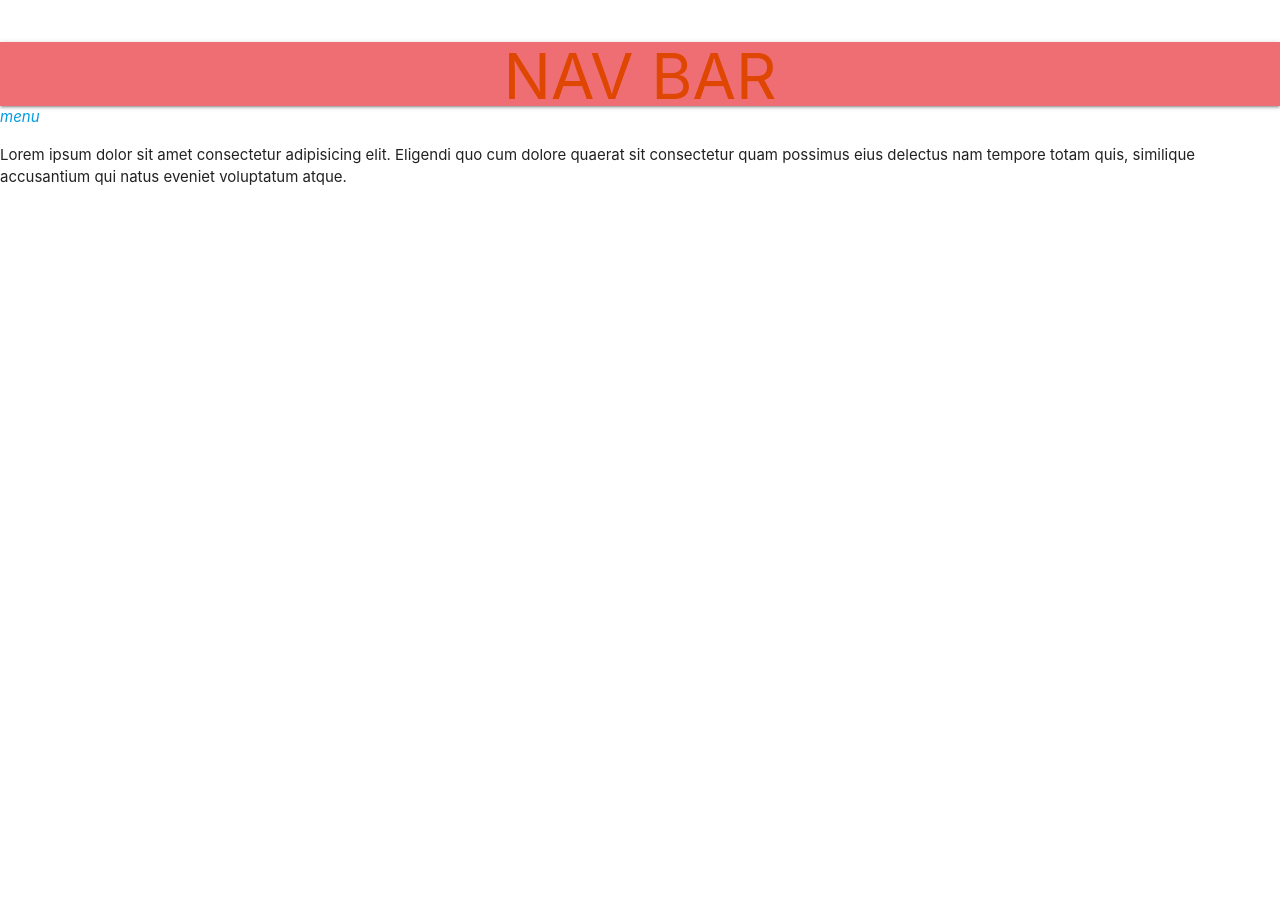
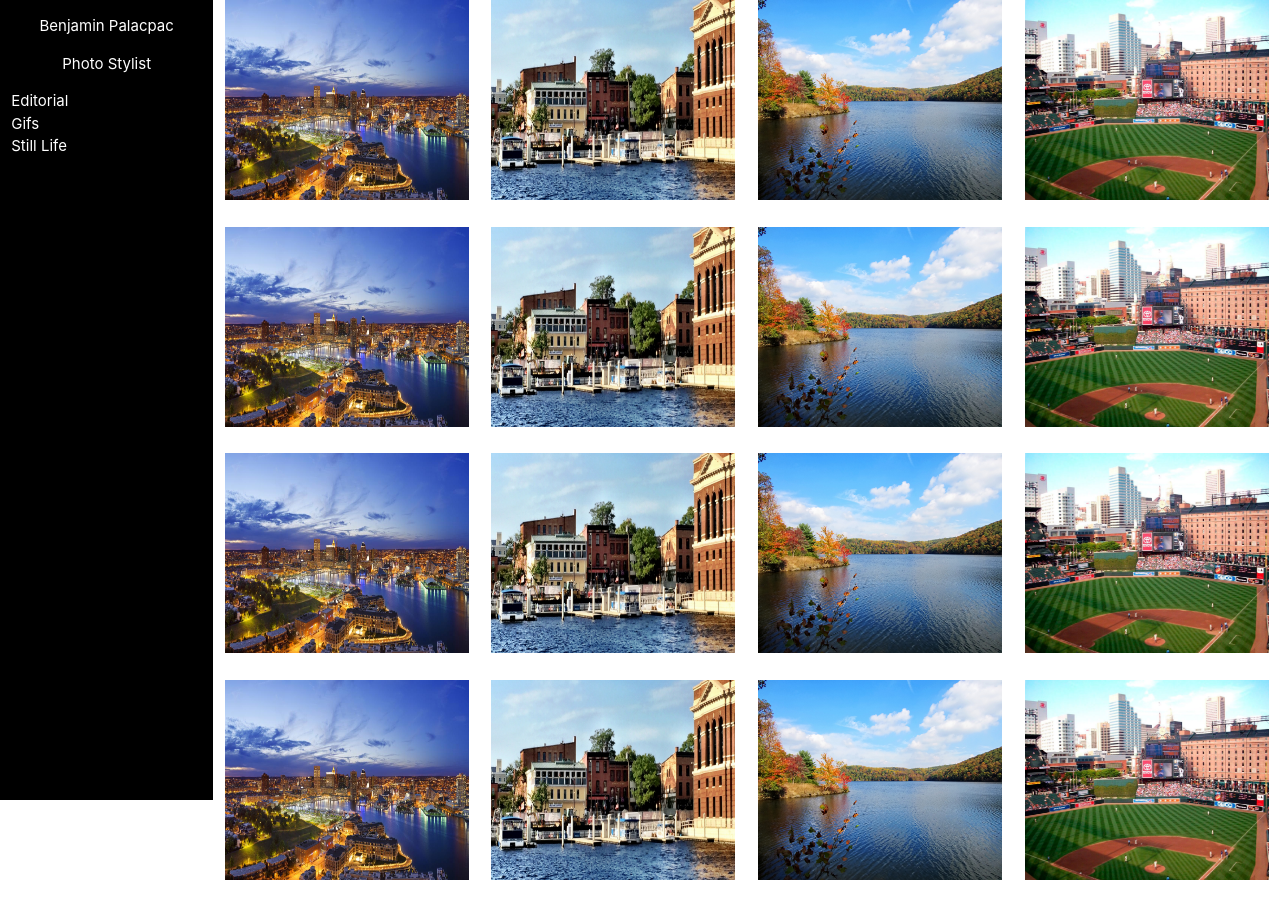
Before and after one commit to mfbradley/benPort, a plain HTML site: page index.html in a window 1280 px wide. Before the commit the page ends 800 px from the top, so only its background shows below. Drawn offline with nearby package versions, Linux system fonts and the light colour scheme.

Commit message:
wireframe with placeholder images index.html

```diff
--- a/assets/javascript/app.js
+++ b/assets/javascript/app.js
@@ -1,14 +1,11 @@
-document.addEventListener('DOMContentLoaded', function() {
-    var elems = document.querySelectorAll('.sidenav');
-    var instances = M.Sidenav.init(elems, options);
+// Initialize Materialize Components
+$(document).ready(function () {
+  // $('.sidenav').sidenav();
+
+  // $('.slider').slider();
+  // $('.carousel').carousel();
+
+  $('.carousel.carousel-slider').carousel({
+    fullWidth: true
   });
-
-  // Initialize collapsible (uncomment the lines below if you use the dropdown variation)
-  // var collapsibleElem = document.querySelector('.collapsible');
-  // var collapsibleInstance = M.Collapsible.init(collapsibleElem, options);
-
-  // Or with jQuery
-
-  $(document).ready(function(){
-    $('.sidenav').sidenav();
-  });
+});
--- a/assets/style/style.css
+++ b/assets/style/style.css
@@ -1,39 +1,28 @@
-.sidenav {
-    /* height: 100vh;
-    width: 15vw; */
-    /* position: fixed;
-    z-index: 100;
-    top: 0;
-    left: 0;
-    background-color: #111;
-    overflow-x: hidden;
-    padding-top: 100px;
-    text-align: center; */
+* {
+    box-sizing: border-box;
 }
 
-h1, h2 {
-    color: #df4601;
-    text-align: center;
-}
-.sidenav a {
-    padding: 6px 8px 6px 16px;
-    text-decoration: none;
-    font-size: 20px;
-    color: #df4601;
-    display: block;
+html {
+    height: 100%;
 }
 
-.sidenav a:hover {
-    color: #f1f1f1;
+.sideNav {
+    background-color: black;
+    color: white;
+    height: 100vh;
+    text-align: center;
+    position: fixed;
 }
 
-.main {
-    margin-left: 160px; /* Same as the width of the sidenav */
-    font-size: 28px; /* Increased text to enable scrolling */
-    padding: 0px 10px;
+li {
+    text-align: left;
 }
 
-@media screen and (max-height: 450px) {
-    .sidenav {padding-top: 15px;}
-    .sidenav a {font-size: 18px;}
+.imagesDiv {
+    float: right;
 }
+
+img {
+    height: 200px;
+    width: 100%;
+}
--- a/index.html
+++ b/index.html
@@ -7,82 +7,96 @@
     <meta http-equiv="X-UA-Compatible" content="ie=edge">
     <title>Benjamin Palacpac</title>
 
+    <!--Import Google Icon Font-->
+    <link href="https://fonts.googleapis.com/icon?family=Material+Icons" rel="stylesheet">
     <!-- Compiled and minified Materialize CSS -->
     <link rel="stylesheet" href="https://cdnjs.cloudflare.com/ajax/libs/materialize/1.0.0-rc.2/css/materialize.min.css">
+    <!-- style.css -->
     <link rel="stylesheet" href="assets/style/style.css">
 </head>
 
 <body>
-    <!-- <div class="container">
-
-        <div class="row">
-            <div class="col-4"> -->
-
-
-    <nav>
-        <h1>NAV BAR</h1>
-        <!-- navbar content here  -->
-    </nav>
-
-    <ul id="slide-out" class="sidenav">
-        <li>
-            <div class="user-view">
-                <div class="background">
-                    <!-- <img src="images/office.jpg"> -->
+    <div class='row'>
+        <div class='col m2 sideNav'>
+            <p>Benjamin Palacpac</p>
+            <p>Photo Stylist</p>
+            <ul>
+                <li>Editorial</li>
+                <li>Gifs</li>
+                <li>Still Life</li>
+            </ul>
         </div>
-                <a href="#user">
-                    <!-- <img class="circle" src="images/yuna.jpg"> -->
-                </a>
-                <a href="#name">
-                    <span class="white-text name">Benjamin Palacpac</span>
-                </a>
-                <a href="#email">
-                    <span class="white-text email">jdandturk@gmail.com</span>
-                </a>
+        <div class='col m10 offset-m2 imagesDiv'>
+            <div class='row'>
+                <div class='col m3'>
+                    <img src="assets/images/bmore.jpg" alt="">
                 </div>
-        </li>
-        <li>
-            <a href="#!">
-                <i class="material-icons">cloud</i>First Link With Icon</a>
-        </li>
-        <li>
-            <a href="#!">Second Link</a>
-        </li>
-        <li>
-            <div class="divider"></div>
-        </li>
-        <li>
-            <a class="subheader">Subheader</a>
-        </li>
-        <li>
-            <a class="waves-effect" href="#!">Third Link With Waves</a>
-        </li>
-    </ul>
-    <a href="#" data-target="slide-out" class="sidenav-trigger">
-        <i class="material-icons">menu</i>
-    </a>
+                <div class='col m3'>
+                    <img src="assets/images/fells.jpg" alt="">
+                </div>
+                <div class='col m3'>
+                    <img src="assets/images/loch_raven.jpg" alt="">
+                </div>
+                <div class='col m3'>
+                    <img src="assets/images/yards.jpg" alt="">
+                </div>
+            </div>
+            <div class='row'>
+                <div class='col m3'>
+                    <img src="assets/images/bmore.jpg" alt="">
+                </div>
+                <div class='col m3'>
+                    <img src="assets/images/fells.jpg" alt="">
+                </div>
+                <div class='col m3'>
+                    <img src="assets/images/loch_raven.jpg" alt="">
+                </div>
+                <div class='col m3'>
+                    <img src="assets/images/yards.jpg" alt="">
+                </div>
+            </div>
+            <div class='row'>
+                <div class='col m3'>
+                    <img src="assets/images/bmore.jpg" alt="">
+                </div>
+                <div class='col m3'>
+                    <img src="assets/images/fells.jpg" alt="">
+                </div>
+                <div class='col m3'>
+                    <img src="assets/images/loch_raven.jpg" alt="">
+                </div>
+                <div class='col m3'>
+                    <img src="assets/images/yards.jpg" alt="">
+                </div>
+            </div>
+            <div class='row'>
+                <div class='col m3'>
+                    <img src="assets/images/bmore.jpg" alt="">
+                </div>
+                <div class='col m3'>
+                    <img src="assets/images/fells.jpg" alt="">
+                </div>
+                <div class='col m3'>
+                    <img src="assets/images/loch_raven.jpg" alt="">
+                </div>
+                <div class='col m3'>
+                    <img src="assets/images/yards.jpg" alt="">
+                </div>
             </div>
 
-    <div class="editorial col-8">
-        <p>Lorem ipsum dolor sit amet consectetur adipisicing elit. Eligendi quo cum dolore quaerat sit consectetur quam possimus
-            eius delectus nam tempore totam quis, similique accusantium qui natus eveniet voluptatum atque.
-        </p>
-        <!-- </div>
         </div>
-    </div> -->
+    </div>
 
+    <!-- ________________________SCRIPT__________________________________________________ -->
     <!-- jQuery -->
     <script src="https://code.jquery.com/jquery-3.3.1.min.js" integrity="sha256-FgpCb/KJQlLNfOu91ta32o/NMZxltwRo8QtmkMRdAu8="
         crossorigin="anonymous"></script>
 
     <!-- Compiled and minified Materialize JavaScript -->
     <script src="https://cdnjs.cloudflare.com/ajax/libs/materialize/1.0.0-rc.2/js/materialize.min.js"></script>
-        <script>
-            // Initialize collapsible with jQuery
-            $(document).ready(function () {
-                $('.sidenav').sidenav();
-            });
-        </script>
+
+    <script src="assets/javascript/app.js"></script>
+
 
 </body>
 
```
Also changed, not shown: assets/images/ben_ruffie.jpg (added), assets/images/bmore.jpg (added), assets/images/fells.jpg (added), assets/images/loch_raven.jpg (added), assets/images/yards.jpg (added). Lines whose indentation alone changed are shown as unchanged.
